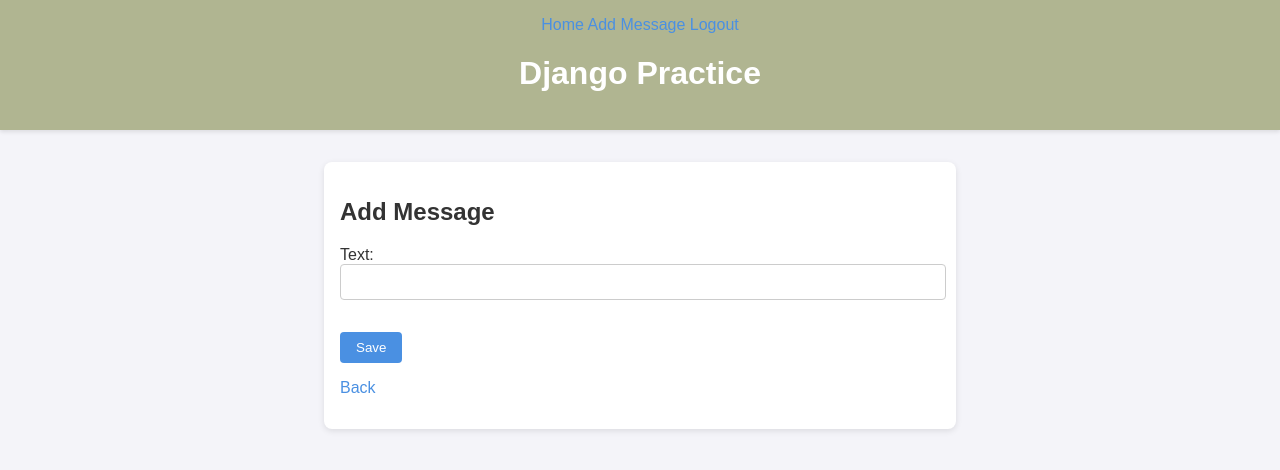
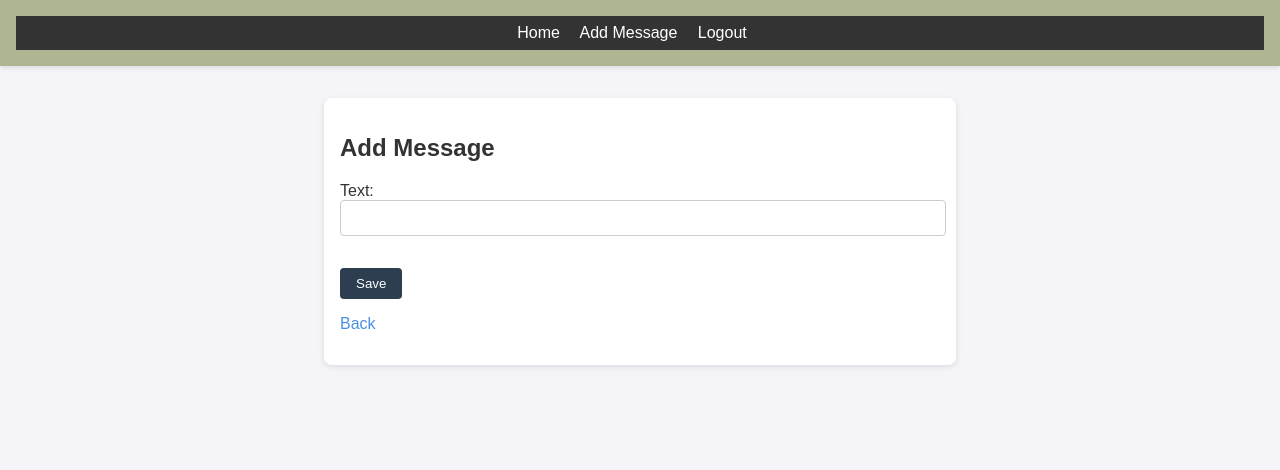
Before and after one commit to ibirothe/DjangoMessageBoard, a Django app: page /add/ in a window 1280 px wide. Shown: the top 470 px of the page. Run offline with Django 5.2, Linux system fonts and the light colour scheme; a user stored in the database is signed in.

Commit message:
minimal styling

```diff
--- a/static/style.css
+++ b/static/style.css
@@ -53,7 +53,7 @@ form input[type="text"] {
 
 form button {
     padding: 0.5rem 1rem;
-    background-color: #4a90e2;
+    background-color: #2c3e50;
     color: white;
     border: none;
     border-radius: 4px;
--- a/templates/base.html
+++ b/templates/base.html
@@ -3,8 +3,23 @@
 <html lang="en">
 <head>
   <meta charset="utf-8">
-  <title>{% block title %}Django Practice{% endblock %}</title>
+  <title>{% block title %}Django Message Board{% endblock %}</title>
   <link rel="stylesheet" href="{% static 'style.css' %}">
+  <style>
+    /* Inline styles for the nav */
+    nav {
+      background: #333;
+      padding: 0.5em 1em;
+    }
+    nav a, nav button {
+      color: #fff;
+      margin-right: 1em;
+      text-decoration: none;
+    }
+    nav a:hover {
+      text-decoration: underline;
+    }
+  </style>
 </head>
 <body>
 
@@ -33,7 +48,6 @@
       {% endif %}
     </nav>
 
-    <h1 class="site-title">{% block header %}Django Practice{% endblock %}</h1>
   </header>
 
   <main>
```
Also changed, not shown: db.sqlite3.
